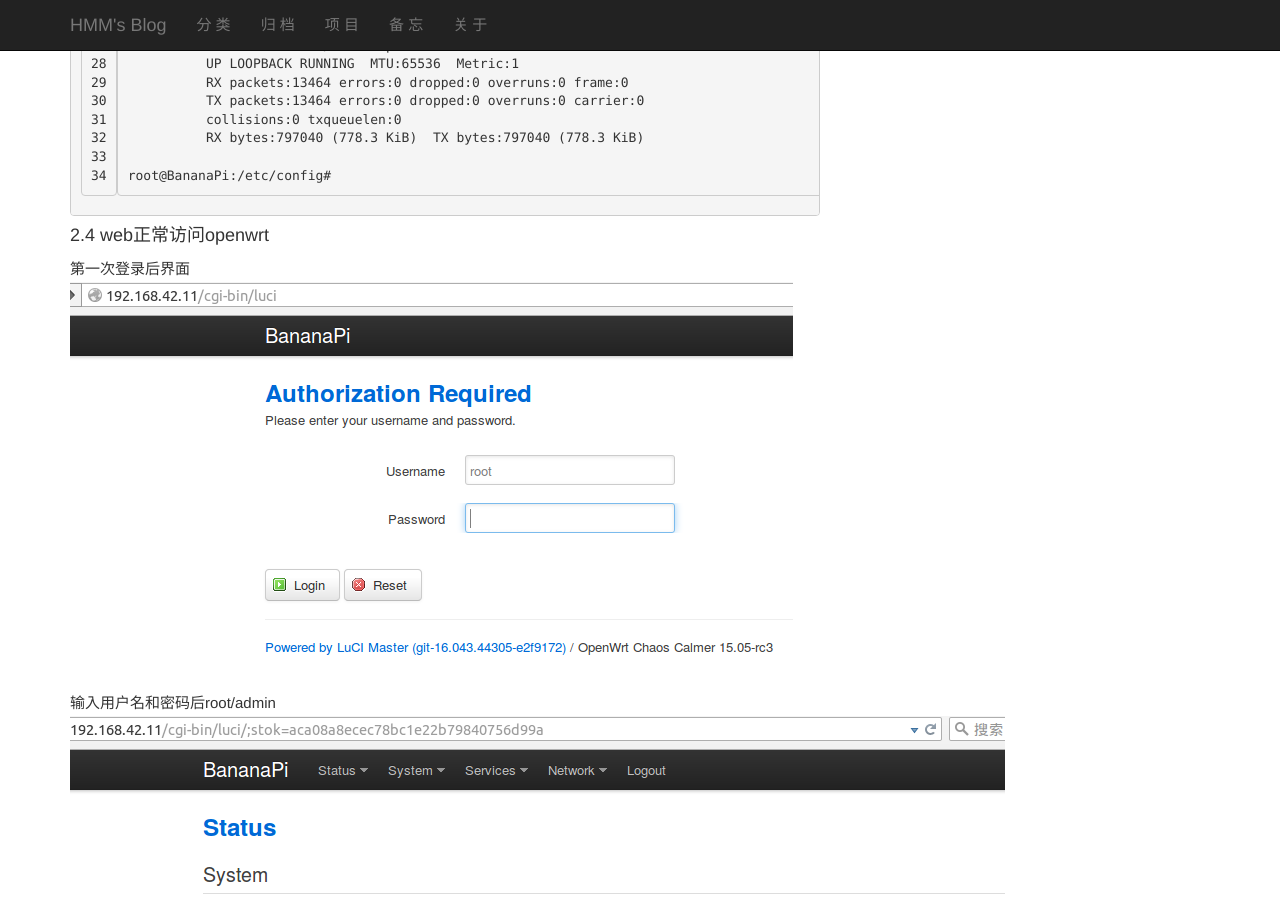
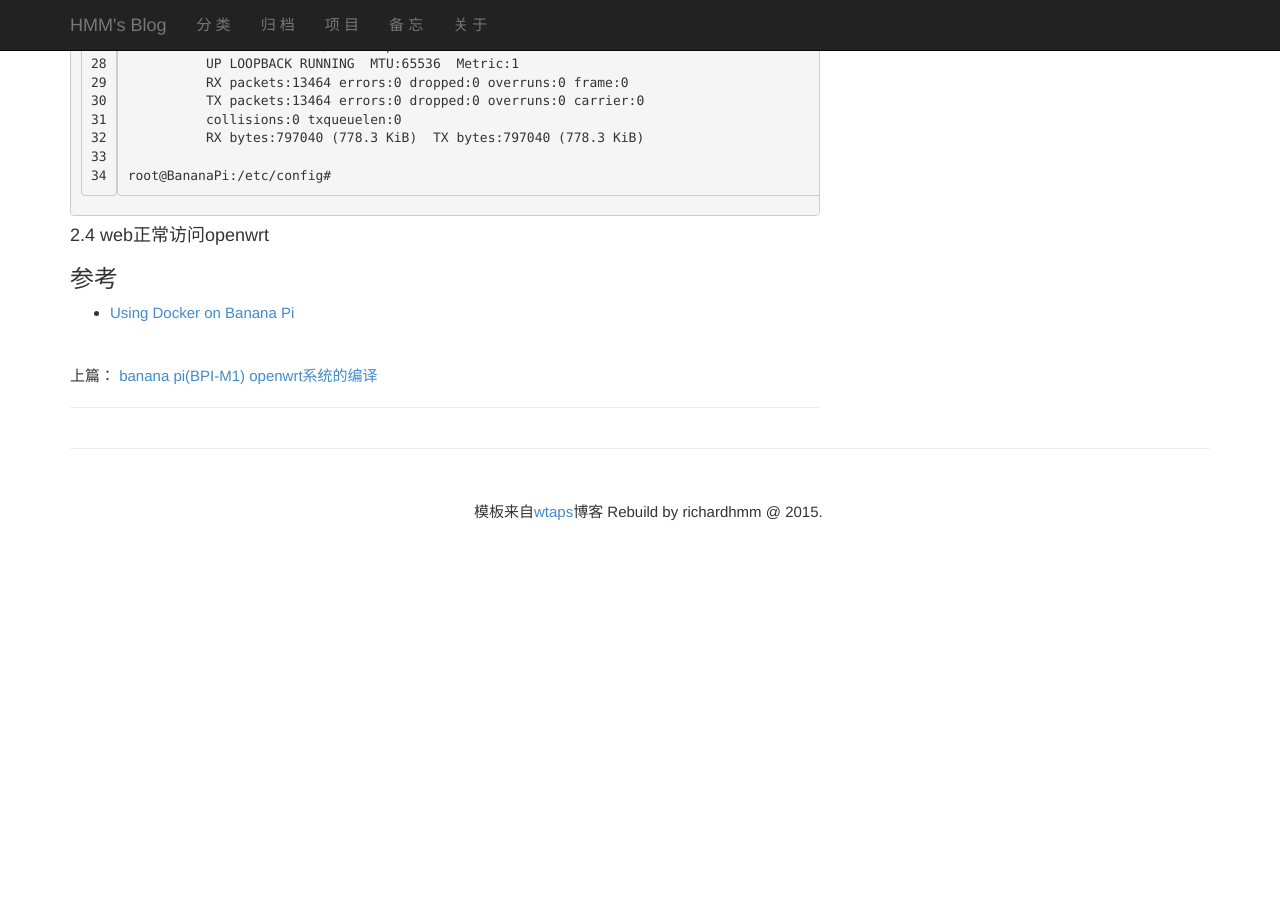
Before and after one commit to richardhmm/blog, a Jekyll site: the page built from _posts/blog/Tech/2016-3-1-bananapi-openwrt-network-setup.md, in a window 1280 px wide and 900 px high, scrolled down 2155 px. Built offline with Jekyll 4.4.1, drawn with Linux system fonts in a browser that asks for light colours; comment, search, counter and statistics services are not loaded; after the commit the page ends 2740 px from its top, so only the background shows below that.

Commit message:
del image show

```diff
--- a/_posts/blog/Tech/2016-3-1-bananapi-openwrt-network-setup.md
+++ b/_posts/blog/Tech/2016-3-1-bananapi-openwrt-network-setup.md
@@ -121,14 +121,7 @@
 ~~~
 
 #### 2.4 web正常访问openwrt ####
-第一次登录后界面
-![第一次登录后界面](/blog/images/bananapi/openwrt_login.png)
 
-输入用户名和密码后root/admin
-![输入用户名和密码](/blog/images/bananapi/openwrt_status.png)
-
-将系统默认语言改为普通话后
-![默认语言改为普通话](/blog/images/bananapi/openwrt_language.png)
 
 ### 参考  ###
 * <a href="http://www.finklabs.org/articles/using-docker-on-banana-pi.html">Using Docker on Banana Pi</a>
```
